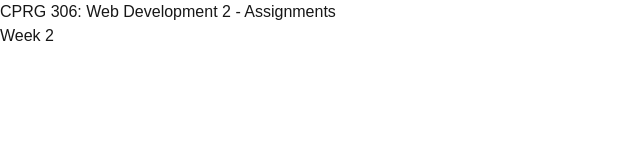
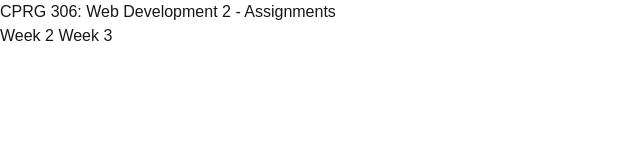
Before and after one commit to shorthippo/cprg306-assignments, a Next.js app: page / in a window 1280 px wide. Shown: the top 160 px of the page, without its empty margins (0-640 px from the left). Built offline with nearby package versions, Linux system fonts and the light colour scheme.

Commit message:
Assignment 3 Set up

```diff
--- a/app/page.js
+++ b/app/page.js
@@ -5,6 +5,7 @@ export default function Page() {
     <main>
       <h1>CPRG 306: Web Development 2 - Assignments</h1>
       <Link href = "week-2"> Week 2 </Link>
+      <Link href = "week-3"> Week 3 </Link>
     </main>
   )
 }
```
Also changed, not shown: app/week-3/item-list.js (added), app/week-3/item.js (added).
